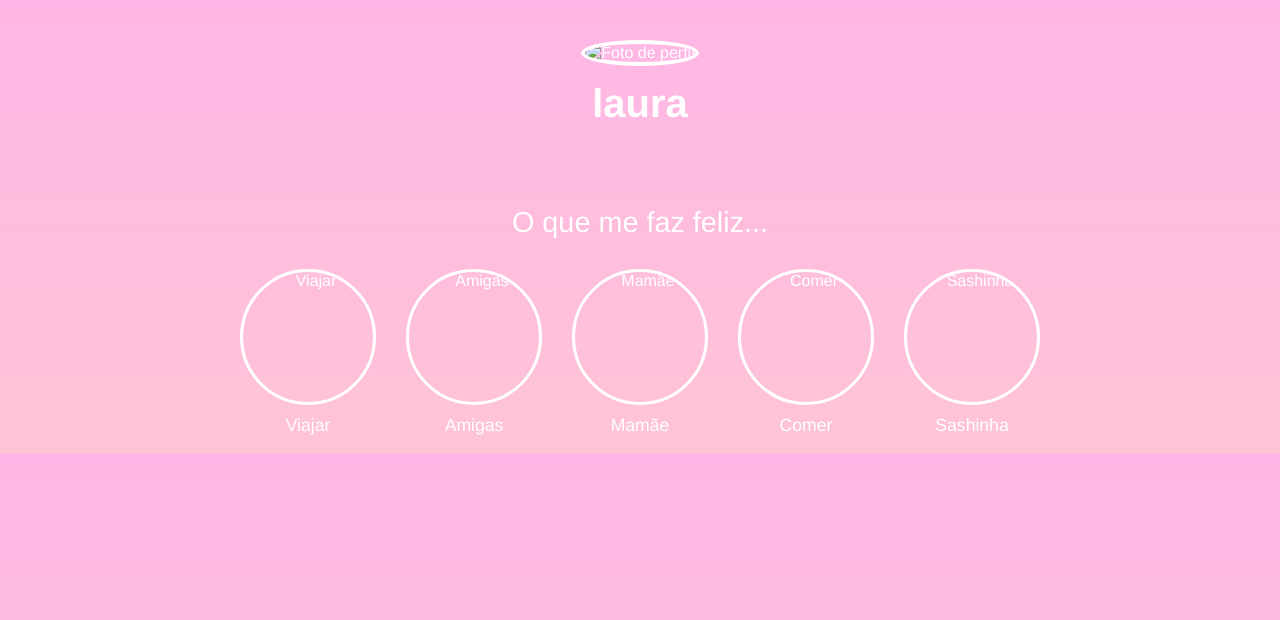
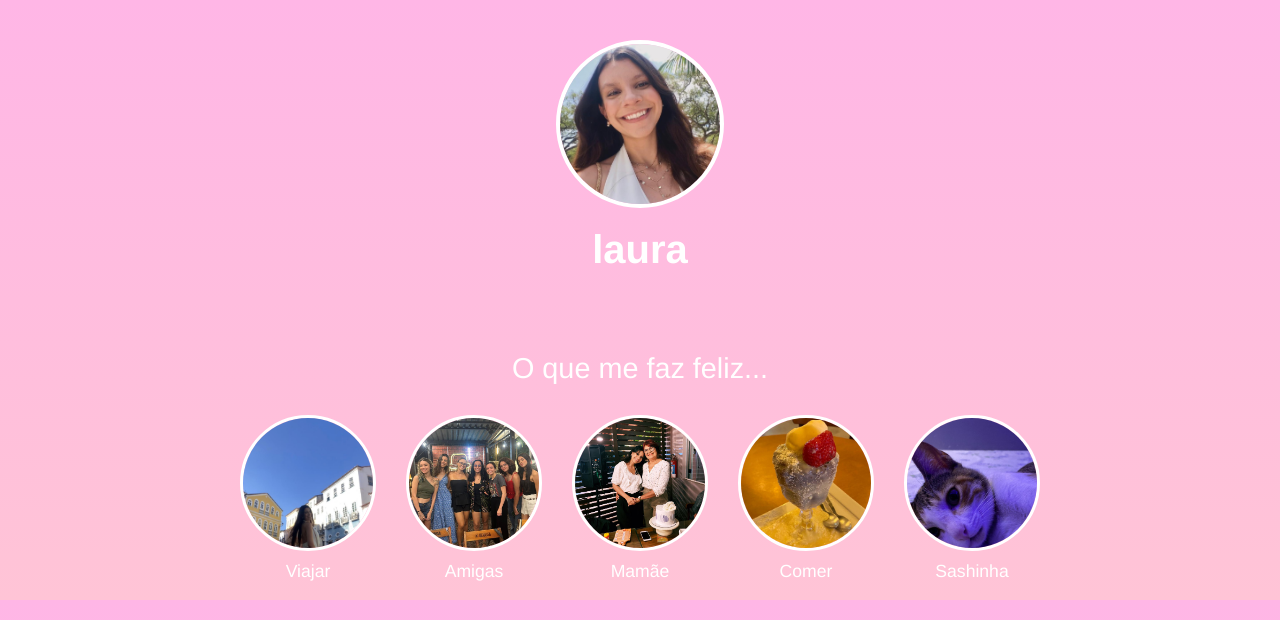
Before and after one commit to lauravfonseca/Pagina-Pessoal-PTC-2025-DEV, a plain HTML site: page index.html in a window 1280 px wide. Drawn offline with Linux system fonts and the light colour scheme.

Commit message:
acrescentando imagens

```diff
--- a/index.html
+++ b/index.html
@@ -8,31 +8,31 @@
 </head>
 <body>
   <div class="perfil">
-    <img src="IMG_9984.jpeg" alt="Foto de perfil" class="foto-perfil">
-    <h1>laura</h1>
+    <img src="assets/laura-perfil.jpeg" alt="Foto de perfil" class="foto-perfil">
+    <h1>Laura</h1>
   </div>
 
   <section class="felicidade">
     <h2>O que me faz feliz...</h2>
     <div class="itens">
       <div class="item">
-        <img src="IMG_9763.png" alt="Viajar">
+        <img src="assets/viajar.jpeg" alt="Viajar">
         <p>Viajar</p>
       </div>
       <div class="item">
-        <img src="a9240509-46df-4a7c-ac54-8acfca7f1da6.jpeg" alt="Amigas">
+        <img src="assets/amigas-da-facul.jpeg" alt="Amigas">
         <p>Amigas</p>
       </div>
       <div class="item">
-        <img src="IMG_5078.jpeg" alt="Mamãe">
+        <img src="assets/mamae.jpeg" alt="Mamãe">
         <p>Mamãe</p>
       </div>
       <div class="item">
-        <img src="IMG_0114.jpeg" alt="Comer">
+        <img src="assets/comida.jpeg" alt="Comer">
         <p>Comer</p>
       </div>
       <div class="item">
-        <img src="IMG_9182.jpeg" alt="Sashinha">
+        <img src="assets/winona-gatinha.jpeg" alt="Sashinha">
         <p>Sashinha</p>
       </div>
     </div>
```
